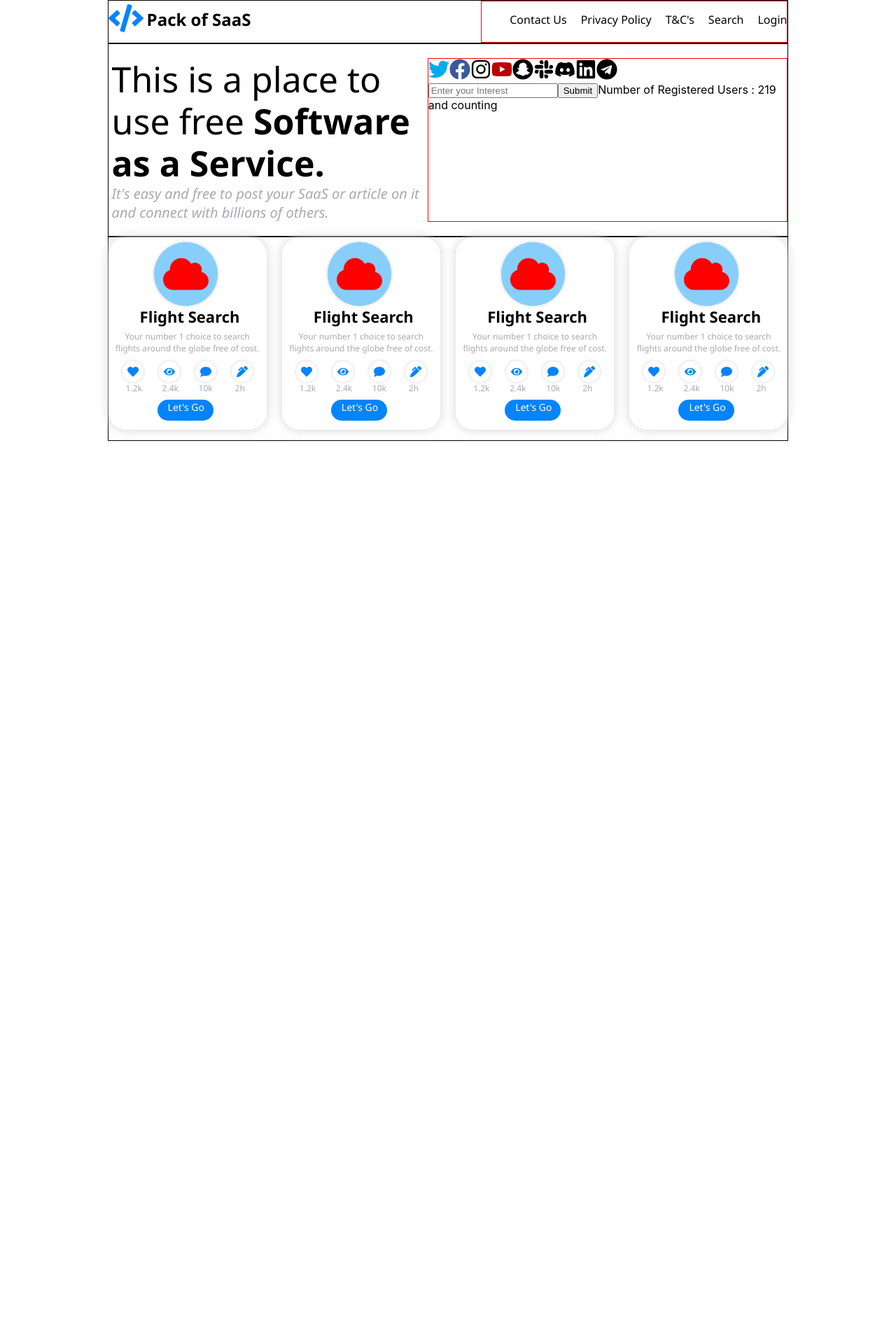
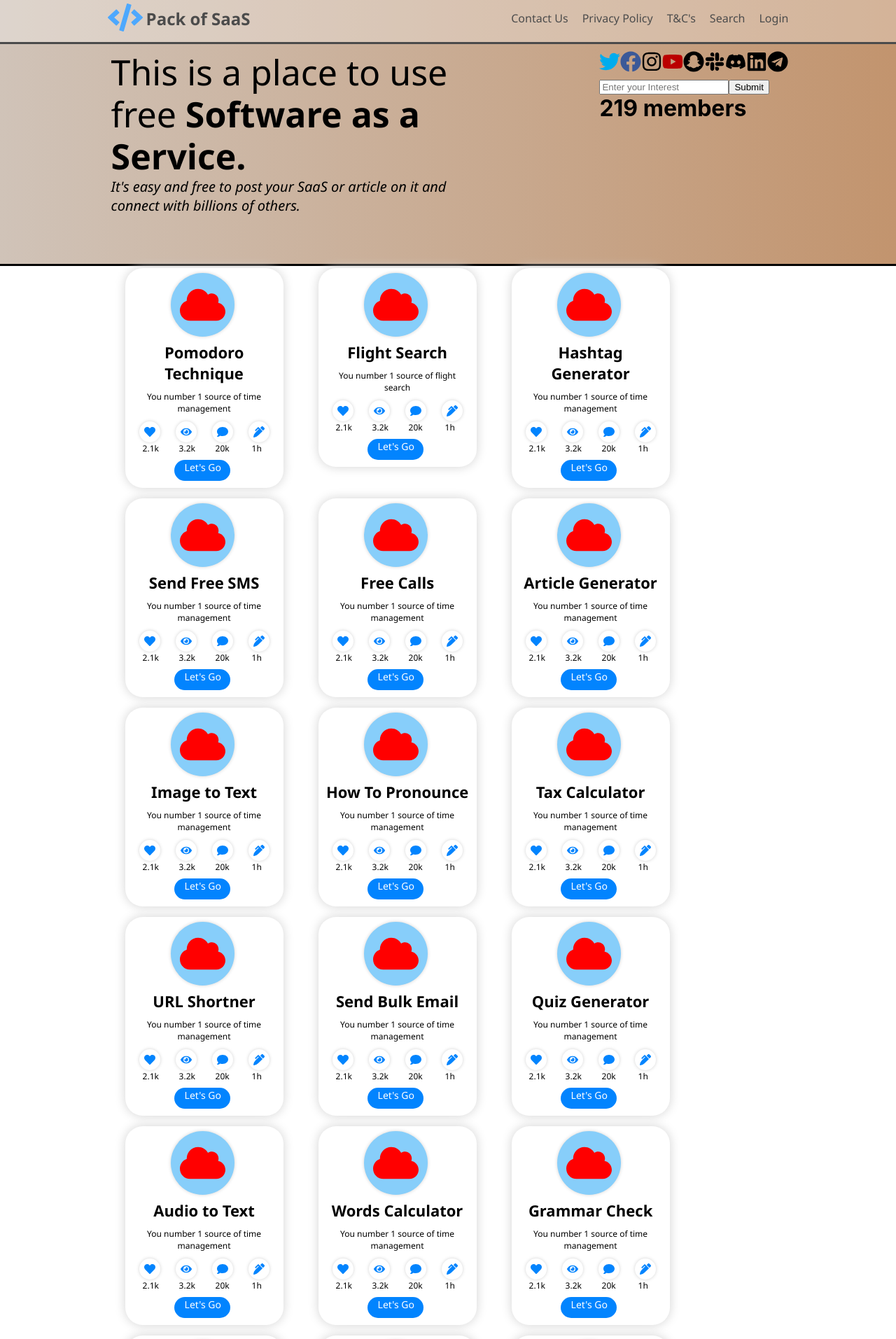
Before and after one commit to PackofSaaS/packofsaas, a React (Create React App) app in the folder client/: page / in a window 1280 px wide. Shown: the top 1913 px of the page at 70% size. Before the commit the page ends 800 px from the top, so only its background shows below. Built offline with nearby package versions, Linux system fonts and the light colour scheme.

Commit message:
Design updates and dynamic Tool card

```diff
--- a/client/src/App.js
+++ b/client/src/App.js
@@ -3,6 +3,7 @@
 import Tool from './components/Tool';
 import Navbar from './components/Navbar';
 import IntroSection from './components/IntroSection';
+import saasData from '../src/data/saasdata.json';
 
 
 function App() {
@@ -12,21 +13,33 @@
 
       <Router>
 
-      <div style={{border: "1px solid black", marginLeft: "12%", marginRight:"12%",}}>
+      <div style={{backgroundImage: "linear-gradient(to right, #D0C3B8 , #C2946E)",
+      opacity: "0.7",
+      borderBottom: "3px solid black"}}>
+      <div style={{ marginLeft: "12%", marginRight:"12%",}}>
         <Navbar/>
       </div>
+      </div>
 
-      <div style={{border: "1px solid black", marginLeft: "12%", marginRight:"12%"}}>
+      <div style={{backgroundImage: "linear-gradient(to right, #D0C3B8 , #C2946E)",
+       paddingBottom: "50px", paddingTop: "10px",borderBottom: "3px solid black" }}>
+      <div style={{ marginLeft: "12%", marginRight:"12%"}}>
         <IntroSection/>
       </div>
+      </div>
 
-        <div style={{border: "1px solid black", marginLeft: "12%", marginRight:"12%", display: "flex", justifyContent:"space-between"}}>
-        <Tool/>
-        <Tool/>
-        <Tool/>
-        <Tool/>
-        </div>
-
+      <div  style={{ marginTop: "-55px", paddingTop: "20px", }}>
+      <div style={{ marginLeft: "12%", marginRight:"12%", marginTop: "3%",}}>
+      {
+        saasData.map(sd => {
+          return (
+            <div style={{display : "inline-flex",}}><
+              Tool data={sd}/></div>
+          )
+        })
+      }
+      </div>
+      </div>
 
 
 
--- a/client/src/components/IntroSection.js
+++ b/client/src/components/IntroSection.js
@@ -39,7 +39,7 @@
 
 
     return (
-        <div style={{display: "flex", marginTop: "20px", marginBottom: "20px"}}>
+        <div style={{display: "flex", marginTop: "0px", marginBottom: "20px"}}>
 
 
             <div style={{width: "55%"}}>
@@ -49,9 +49,9 @@
             <p className="introtextsub">It's easy and free to post your SaaS or article on it and connect with billions of others.</p>
             </div>
 
-            <div style={{border: "1px solid red"}}>
+            <div style={{ right: "12%", position: "absolute"}}>
 
-            <div >
+            <div style={{float: "right"}}>
                 <FaTwitter style={{color: "#00aced"}} size="30"/>
                 <FaFacebook style={{color: "#3b5998"}} size="30"/>
                 <FaInstagram size="30"/>
@@ -63,7 +63,10 @@
                 <FaTelegram size="30"/>
             </div>
 
-            <div>
+                <br/>
+                <br/>
+
+            <div style={{position: "absolute", float: "right"}}>
 
                     <input type="email"
                     placeholder="Enter your Interest"
@@ -72,8 +75,9 @@
 
                     <button onClick={handleSubmit}>Submit</button>
 
+                <br/>
 
-                Number of Registered Users : 219 and counting
+                <h1>219 members</h1>
 
             </div>
 
--- a/client/src/components/Navbar.js
+++ b/client/src/components/Navbar.js
@@ -3,7 +3,7 @@
 
 export default function Navbar() {
     return (
-        <div style={{display: "flex", height: "60px"}}>
+        <div style={{display: "flex", height: "60px",}}>
 
 
 
@@ -21,7 +21,7 @@
 
             </div>
 
-            <div style={{position: "relative", float: "right", marginLeft: "auto", border: "1px solid red"}}>
+            <div style={{position: "relative", float: "right", marginLeft: "auto",}}>
 
                 <ul style={{display: "flex", listStyleType: "none", justifyContent: "space-between",
             marginTop: "15px", fontFamily: "Segoe UI"}}>
--- a/client/src/components/Tool.js
+++ b/client/src/components/Tool.js
@@ -4,8 +4,10 @@
 import poscss from '../css/pos.css';
 import { FaCloud, FaHeart, FaEye, FaComment, FaPenAlt } from 'react-icons/fa';
 
+import saasData from '../data/saasdata.json';
 
-export default function Tool() {
+
+export default function Tool(props) {
 
     const [bgStyle, setBgStyle] = useState("card-tool")
 
@@ -16,6 +18,9 @@
         setBgStyle("card-tool")
     }
 
+    const {id, title, description, likes, views, comments, updated} = props.data
+
+    console.log("Data in local file is" +JSON.stringify(saasData))
 
     return (
         <>
@@ -27,7 +32,8 @@
         <div
         className={bgStyle}
         onMouseEnter={changeStyle}
-        onMouseLeave = {changeStyle2}>
+        onMouseLeave = {changeStyle2}
+        style={{marginLeft: "25px", marginRight: "25px"}}>
 
 
 
@@ -39,12 +45,12 @@
 
             {/* Title */}
             <div>
-                <label className="tool-title">Flight Search</label>
+                <p className="tool-title">{title}</p>
             </div>
 
             {/* Description */}
             <div>
-                <p className="tool-desc">Your number 1 choice to search flights around the globe free of cost.</p>
+                <p className="tool-desc">{description}</p>
             </div>
 
             {/* Multipl Icons Data Points */}
@@ -55,29 +61,29 @@
 
             <div className="small-icon">
             <FaHeart className="small-icon-sub"/>
-            <label className="small-icon-label">1.2k</label>
+            <label className="small-icon-label">{likes}</label>
             </div>
 
             <div className="small-icon">
             <FaEye className="small-icon-sub"/>
-            <label className="small-icon-label">2.4k</label>
+            <label className="small-icon-label">{views}</label>
             </div>
 
             <div className="small-icon">
             <FaComment  className="small-icon-sub"/>
-            <label className="small-icon-label">10k</label>
+            <label className="small-icon-label">{comments}</label>
             </div>
 
             <div className="small-icon">
             <FaPenAlt className="small-icon-sub"/>
-            <label className="small-icon-label">2h</label>
+            <label className="small-icon-label">{updated}</label>
             </div>
 
 
             </div>
 
             {/* Start */}
-            <Link to="/test" style={{textDecoration: "none", cursor: "pointer"}} >
+            <Link to="/test" style={{textDecoration: "none", cursor: "pointer",}} >
             <div className="button-style">
 
                <label className="button-label">Let's Go</label>
--- a/client/src/css/pos.css
+++ b/client/src/css/pos.css
@@ -1,6 +1,6 @@
 .card-tool{
     background-color: white;
-    height: 275px;
+    overflow: auto;
     width: 226px;
     border-radius: 25px;
     -webkit-box-shadow: 0 0 15px #D3D3D3 ;
@@ -12,12 +12,13 @@
 
   .card-tool-hover{
     background-color: white;
-    height: 275px;
+    overflow: auto;
     width: 226px;
     border-radius: 25px;
-    -webkit-box-shadow: 0 0 15px #0284FE ;
-          box-shadow: 0 0 15px #0284FE;
+    -webkit-box-shadow: 0 0 15px #C2946E ;
+          box-shadow: 0 0 15px #C2946E;
      margin-bottom: 15px;
+     background-image: linear-gradient(to right, #D0C3B8 , #C2946E);
   }
 
   .too-icon{
@@ -37,8 +38,9 @@
   .tool-title{
     font-family: "Segoe UI";
     font-weight: bold;
-    text-align: center;
-    margin-left: 45px;
+    text-align: center !important;
+    margin: 5px 10px 10px 10px;
+
     margin-top: 7px;
     font-size: 22px;
     color: black;
@@ -49,7 +51,7 @@
     font-size: 12px;
     text-align: center !important;
     margin: 5px 10px 10px 10px;
-    color: #A7AAB0;
+
 
   }
 
@@ -72,7 +74,7 @@
   .small-icon-label{
     font-family: "Segoe UI";
     font-size: 12px;
-    color: #A7AAB0;
+   color: black;
     margin-left: 5px;
   }
 
@@ -88,7 +90,7 @@
     font-size: 20px;
     font-style: italic;
     margin-left: 5px;
-    color: #A7AAB0;
+
   }
 
   .logo-text{
@@ -104,7 +106,7 @@
    height: 30px;
    margin-left: 70px;
    margin-top: 25px;
-
+   margin-bottom: 10px;
    border-radius: 99em;
 
   }
--- /dev/null
+++ b/client/src/data/saasdata.json
@@ -0,0 +1,241 @@
+[
+    {
+        "id" : 1,
+        "logo" : "",
+        "title" : "Pomodoro Technique",
+        "description" : "You number 1 source of time management",
+        "likes" : "2.1k",
+        "views" : "3.2k",
+        "comments" : "20k",
+        "updated" : "1h"
+
+    },
+
+    {
+        "id" : 2,
+        "logo" : "",
+        "title" : "Flight Search",
+        "description" : "You number 1 source of flight search",
+        "likes" : "2.1k",
+        "views" : "3.2k",
+        "comments" : "20k",
+        "updated" : "1h"
+
+    },
+
+    {
+        "id" : 3,
+        "logo" : "",
+        "title" : "Hashtag Generator",
+        "description" : "You number 1 source of time management",
+        "likes" : "2.1k",
+        "views" : "3.2k",
+        "comments" : "20k",
+        "updated" : "1h"
+
+    },
+
+    {
+        "id" : 4,
+        "logo" : "",
+        "title" : "Send Free SMS",
+        "description" : "You number 1 source of time management",
+        "likes" : "2.1k",
+        "views" : "3.2k",
+        "comments" : "20k",
+        "updated" : "1h"
+
+    },
+
+    {
+        "id" : 5,
+        "logo" : "",
+        "title" : "Free Calls",
+        "description" : "You number 1 source of time management",
+        "likes" : "2.1k",
+        "views" : "3.2k",
+        "comments" : "20k",
+        "updated" : "1h"
+
+    },
+
+    {
+        "id" : 6,
+        "logo" : "",
+        "title" : "Article Generator",
+        "description" : "You number 1 source of time management",
+        "likes" : "2.1k",
+        "views" : "3.2k",
+        "comments" : "20k",
+        "updated" : "1h"
+
+    },
+
+    {
+        "id" : 7,
+        "logo" : "",
+        "title" : "Image to Text",
+        "description" : "You number 1 source of time management",
+        "likes" : "2.1k",
+        "views" : "3.2k",
+        "comments" : "20k",
+        "updated" : "1h"
+
+    },
+
+    {
+        "id" : 8,
+        "logo" : "",
+        "title" : "How To Pronounce",
+        "description" : "You number 1 source of time management",
+        "likes" : "2.1k",
+        "views" : "3.2k",
+        "comments" : "20k",
+        "updated" : "1h"
+
+    },
+
+    {
+        "id" : 9,
+        "logo" : "",
+        "title" : "Tax Calculator",
+        "description" : "You number 1 source of time management",
+        "likes" : "2.1k",
+        "views" : "3.2k",
+        "comments" : "20k",
+        "updated" : "1h"
+
+    },
+
+    {
+        "id" : 10,
+        "logo" : "",
+        "title" : "URL Shortner",
+        "description" : "You number 1 source of time management",
+        "likes" : "2.1k",
+        "views" : "3.2k",
+        "comments" : "20k",
+        "updated" : "1h"
+
+    },
+
+    {
+        "id" : 11,
+        "logo" : "",
+        "title" : "Send Bulk Email",
+        "description" : "You number 1 source of time management",
+        "likes" : "2.1k",
+        "views" : "3.2k",
+        "comments" : "20k",
+        "updated" : "1h"
+
+    },
+
+    {
+        "id" : 12,
+        "logo" : "",
+        "title" : "Quiz Generator",
+        "description" : "You number 1 source of time management",
+        "likes" : "2.1k",
+        "views" : "3.2k",
+        "comments" : "20k",
+        "updated" : "1h"
+
+    },
+
+    {
+        "id" : 13,
+        "logo" : "",
+        "title" : "Audio to Text",
+        "description" : "You number 1 source of time management",
+        "likes" : "2.1k",
+        "views" : "3.2k",
+        "comments" : "20k",
+        "updated" : "1h"
+
+    },
+
+    {
+        "id" : 14,
+        "logo" : "",
+        "title" : "Words Calculator",
+        "description" : "You number 1 source of time management",
+        "likes" : "2.1k",
+        "views" : "3.2k",
+        "comments" : "20k",
+        "updated" : "1h"
+
+    },
+
+    {
+        "id" : 15,
+        "logo" : "",
+        "title" : "Grammar Check",
+        "description" : "You number 1 source of time management",
+        "likes" : "2.1k",
+        "views" : "3.2k",
+        "comments" : "20k",
+        "updated" : "1h"
+
+    },
+
+    {
+        "id" : 16,
+        "logo" : "",
+        "title" : "Privacy Policy Generator",
+        "description" : "You number 1 source of time management",
+        "likes" : "2.1k",
+        "views" : "3.2k",
+        "comments" : "20k",
+        "updated" : "1h"
+
+    },
+
+    {
+        "id" : 17,
+        "logo" : "",
+        "title" : "Random Jokes",
+        "description" : "You number 1 source of time management",
+        "likes" : "2.1k",
+        "views" : "3.2k",
+        "comments" : "20k",
+        "updated" : "1h"
+
+    },
+
+    {
+        "id" : 18,
+        "logo" : "",
+        "title" : "Article Generator",
+        "description" : "You number 1 source of time management",
+        "likes" : "2.1k",
+        "views" : "3.2k",
+        "comments" : "20k",
+        "updated" : "1h"
+
+    },
+
+    {
+        "id" : 19,
+        "logo" : "",
+        "title" : "Card Creator",
+        "description" : "You number 1 source of time management",
+        "likes" : "2.1k",
+        "views" : "3.2k",
+        "comments" : "20k",
+        "updated" : "1h"
+
+    },
+
+    {
+        "id" : 20,
+        "logo" : "",
+        "title" : "Daily Horoscope",
+        "description" : "You number 1 source of time management",
+        "likes" : "2.1k",
+        "views" : "3.2k",
+        "comments" : "20k",
+        "updated" : "1h"
+
+    }
+]
```
